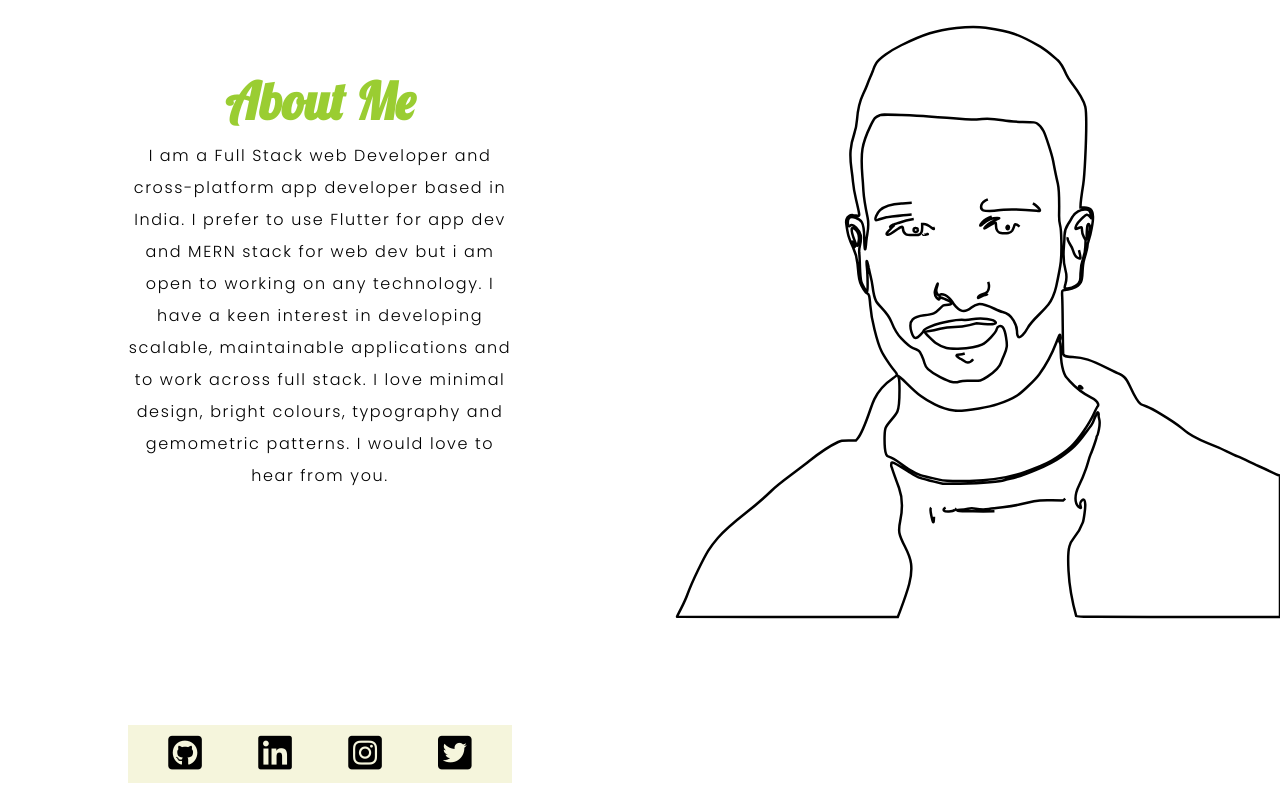
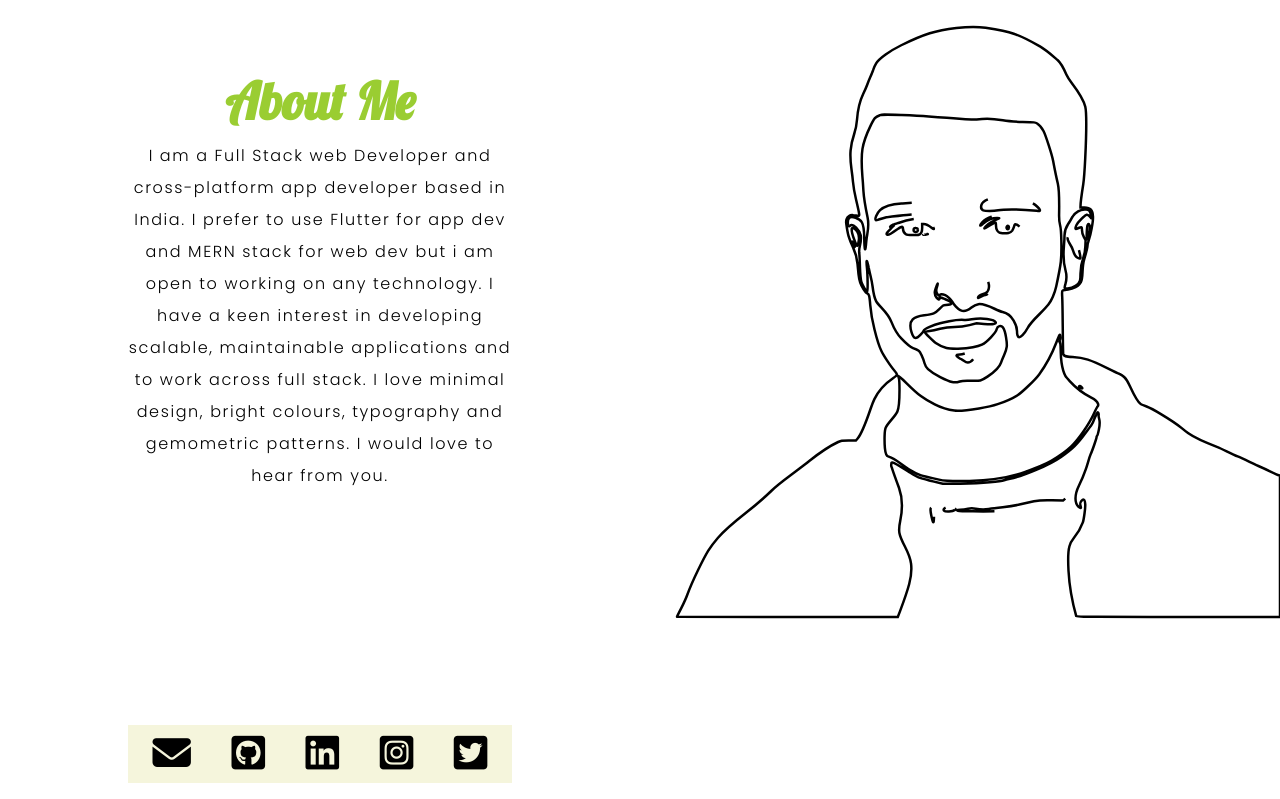
Before and after one commit to Sheikh-Yawar/My-Portfolio, a plain HTML site: page index.html in a window 1280 px wide. Shown: the part 801-1600 px from the top of the page. Drawn offline with nearby package versions, Linux system fonts and the light colour scheme; animation ran at ten frames a second.

Commit message:
Added mail icon and functionality

```diff
--- a/index.html
+++ b/index.html
@@ -52,6 +52,11 @@
             </p>
           </div>
           <div class="links">
+            <div class="mail">
+              <a href="mailto:sheikh.yawar6347@gmail.com">
+                <i class="fa-sharp fa-solid fa-envelope"></i>
+              </a>
+            </div>
             <div class="github">
               <a href="https://github.com/Sheikh-Yawar" target="_blank">
                 <i class="fa-brands fa-square-github"></i>
--- a/style.css
+++ b/style.css
@@ -178,7 +178,10 @@ p {
   background-color: beige;
   font-size: clamp(2rem, 3vw, 4vw);
 }
-a, a:visited, a:hover, a:active {
+a,
+a:visited,
+a:hover,
+a:active {
   color: inherit;
 }
 
@@ -193,6 +196,9 @@ a, a:visited, a:hover, a:active {
     color: #bc2a8d;
   }
   .links > .twitter:hover {
+    color: #00acee;
+  }
+  .links > .mail:hover {
     color: #00acee;
   }
 }
```
